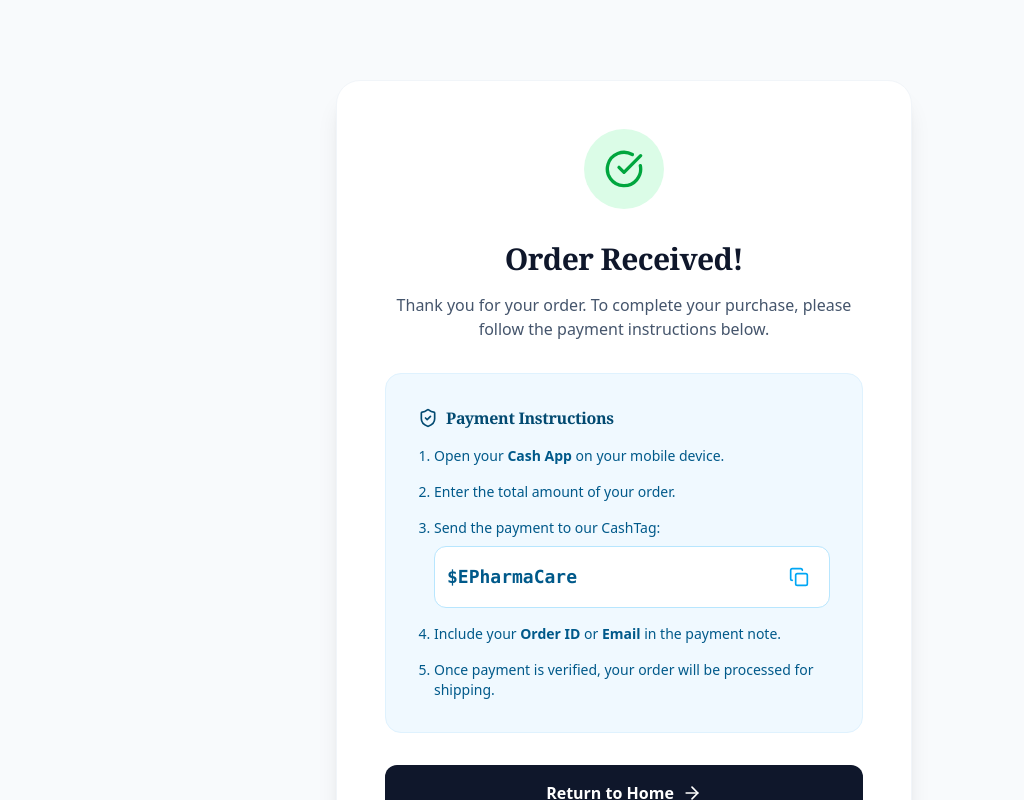
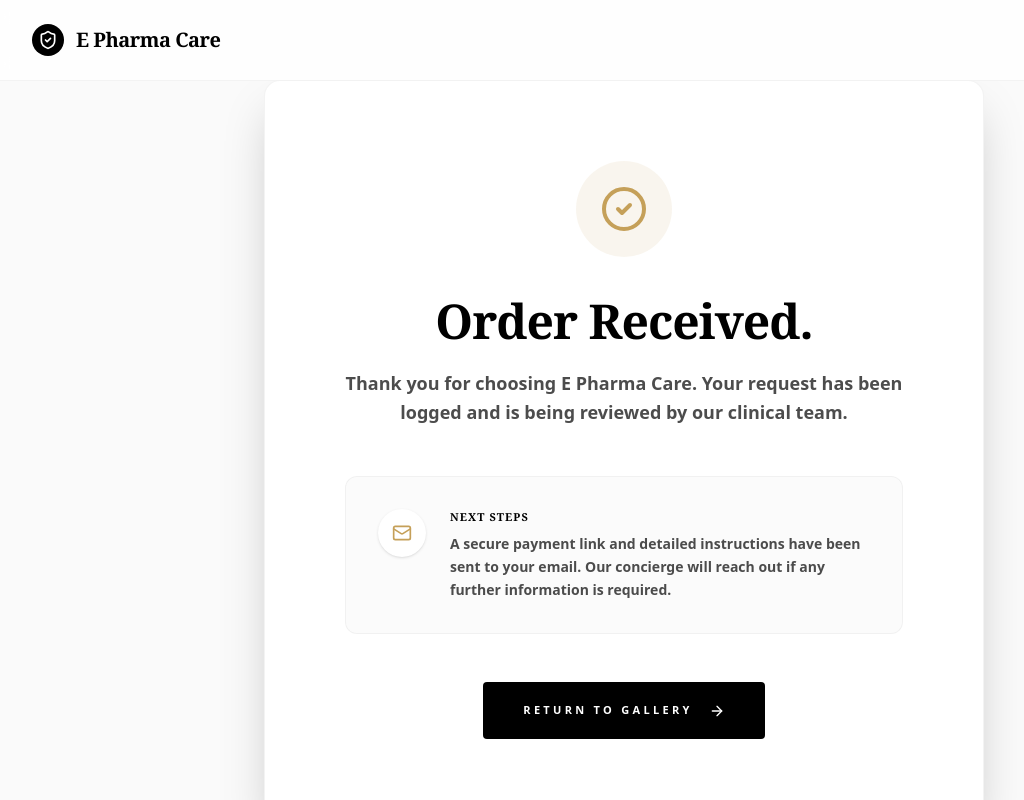
Before and after one commit to thejannahnet/Epharmacare.shop, a Next.js app: page /order-confirmation in a window 1280 px wide. Shown: the top 800 px of the page, without its empty margins (16-1040 px from the left). Built offline with nearby package versions, Linux system fonts and the light colour scheme.

Commit message:
Update page.tsx

```diff
--- a/src/app/order-confirmation/page.tsx
+++ b/src/app/order-confirmation/page.tsx
@@ -1,67 +1,71 @@
 "use client";
 
 import { motion } from "framer-motion";
-import { CheckCircle, Copy, ArrowRight, ShieldCheck } from "lucide-react";
+import { ShieldCheck, CheckCircle2, ArrowRight, Mail } from "lucide-react";
 import Link from "next/link";
 
-export default function OrderConfirmation() {
-    const cashAppTag = "$EPharmaCare"; // Example tag
+export default function OrderConfirmationPage() {
+    return (
+        <div className="min-h-screen bg-background font-sans selection:bg-accent/20 selection:text-accent flex flex-col">
+            {/* Navigation */}
+            <nav className="fixed top-0 w-full z-50 bg-white/80 backdrop-blur-md border-b border-border/40">
+                <div className="max-w-7xl mx-auto px-6 lg:px-12 h-20 flex items-center justify-between">
+                    <Link href="/" className="flex items-center gap-3 group">
+                        <div className="w-8 h-8 bg-primary rounded-full flex items-center justify-center group-hover:bg-accent transition-colors duration-500">
+                            <ShieldCheck className="text-white w-5 h-5" />
+                        </div>
+                        <span className="text-xl font-serif font-bold tracking-tight text-primary">E Pharma Care</span>
+                    </Link>
+                </div>
+            </nav>
 
-    const copyToClipboard = () => {
-        navigator.clipboard.writeText(cashAppTag);
-        alert("CashTag copied to clipboard!");
-    };
-
-    return (
-        <div className="min-h-screen bg-slate-50 py-20 flex items-center justify-center px-4">
+            <main className="flex-1 flex items-center justify-center pt-20 pb-12">
+                <div className="max-w-3xl w-full px-6">
                     <motion.div
-                initial={{ opacity: 0, scale: 0.9 }}
+                        initial={{ opacity: 0, scale: 0.95 }}
                         animate={{ opacity: 1, scale: 1 }}
-                className="max-w-xl w-full bg-white p-8 md:p-12 rounded-3xl shadow-xl border border-slate-100 text-center"
+                        transition={{ duration: 1 }}
+                        className="bg-white p-12 lg:p-20 rounded-2xl shadow-2xl border border-border/40 text-center"
                     >
-                <div className="w-20 h-20 bg-green-100 rounded-full flex items-center justify-center mx-auto mb-8">
-                    <CheckCircle className="text-green-600 w-10 h-10" />
+                        <div className="w-24 h-24 bg-accent/10 rounded-full flex items-center justify-center mx-auto mb-10">
+                            <CheckCircle2 className="w-12 h-12 text-accent" />
                         </div>
 
-                <h1 className="text-3xl font-bold text-slate-900 mb-4">Order Received!</h1>
-                <p className="text-slate-600 mb-8">
-                    Thank you for your order. To complete your purchase, please follow the payment instructions below.
+                        <h1 className="text-4xl lg:text-5xl font-serif text-primary mb-6 font-bold">Order Received.</h1>
+                        <p className="text-lg text-primary/70 mb-12 leading-relaxed font-bold">
+                            Thank you for choosing E Pharma Care. Your request has been logged and is being reviewed by our clinical team.
                         </p>
 
-                <div className="bg-sky-50 p-8 rounded-2xl border border-sky-100 mb-8 text-left">
-                    <h2 className="font-bold text-sky-900 mb-4 flex items-center gap-2">
-                        <ShieldCheck className="w-5 h-5" />
-                        Payment Instructions
-                    </h2>
-                    <ol className="space-y-4 text-sky-800 text-sm list-decimal pl-4">
-                        <li>Open your <strong>Cash App</strong> on your mobile device.</li>
-                        <li>Enter the total amount of your order.</li>
-                        <li>Send the payment to our CashTag:
-                            <div className="mt-2 flex items-center gap-2 bg-white p-3 rounded-xl border border-sky-200">
-                                <span className="font-mono font-bold text-lg">{cashAppTag}</span>
-                                <button
-                                    onClick={copyToClipboard}
-                                    className="ml-auto p-2 hover:bg-sky-50 rounded-lg transition-colors text-sky-500"
-                                >
-                                    <Copy className="w-5 h-5" />
-                                </button>
+                        <div className="bg-secondary/30 p-8 rounded-xl border border-border/40 mb-12 text-left">
+                            <div className="flex items-start gap-6">
+                                <div className="w-12 h-12 bg-white rounded-full flex items-center justify-center flex-shrink-0 shadow-sm">
+                                    <Mail className="w-5 h-5 text-accent" />
                                 </div>
-                        </li>
-                        <li>Include your <strong>Order ID</strong> or <strong>Email</strong> in the payment note.</li>
-                        <li>Once payment is verified, your order will be processed for shipping.</li>
-                    </ol>
+                                <div>
+                                    <h3 className="text-[11px] uppercase tracking-widest font-bold text-primary mb-2">Next Steps</h3>
+                                    <p className="text-sm text-primary/70 leading-relaxed font-bold">
+                                        A secure payment link and detailed instructions have been sent to your email. Our concierge will reach out if any further information is required.
+                                    </p>
+                                </div>
+                            </div>
                         </div>
 
-                <div className="space-y-4">
-                    <Link href="/" className="block w-full py-4 bg-slate-900 text-white rounded-xl font-bold hover:bg-slate-800 transition-all flex items-center justify-center gap-2">
-                        Return to Home
-                        <ArrowRight className="w-5 h-5" />
+                        <div className="flex flex-col sm:flex-row gap-6 justify-center">
+                            <Link
+                                href="/"
+                                className="bg-primary text-white px-10 py-5 rounded-sm text-[11px] uppercase tracking-[0.3em] font-bold hover:bg-accent transition-all duration-500 flex items-center justify-center gap-4 group"
+                            >
+                                Return to Gallery
+                                <ArrowRight className="w-4 h-4 group-hover:translate-x-1 transition-transform" />
                             </Link>
-                    <p className="text-xs text-slate-400">
-                        A confirmation email has been sent to your inbox with these instructions.
+                        </div>
+                    </motion.div>
+
+                    <p className="mt-12 text-center text-[10px] uppercase tracking-widest text-primary/30 font-bold">
+                        Confidentiality Guaranteed • Certified Excellence
                     </p>
                 </div>
-            </motion.div>
+            </main>
         </div>
     );
 }
```
Lines whose indentation alone changed are shown as unchanged.
